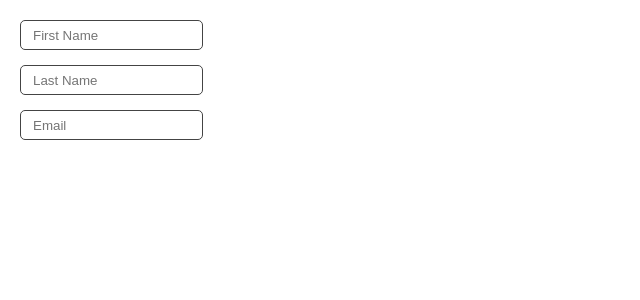
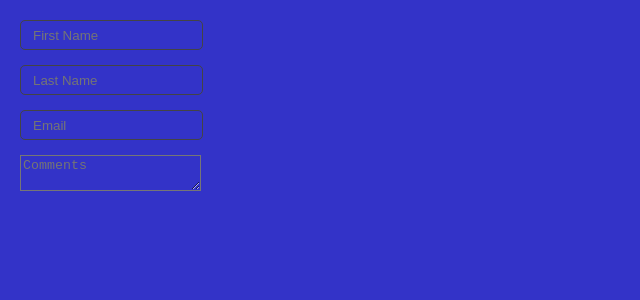
Before and after one commit to GiannisTzonis/form, a React (Create React App) app: page / in a window 1280 px wide. Shown: the top 300 px of the page, without its empty margins (0-640 px from the left). Built offline with nearby package versions, Linux system fonts and the light colour scheme.

Commit message:
added textarea

```diff
--- a/src/Form.js
+++ b/src/Form.js
@@ -5,7 +5,10 @@ export default function Form() {
     firstName: "",
     lastName: "",
     email: "",
+    comments: "",
   });
+
+  console.log(formData.comments);
 
   function handleChange(event) {
     setFormData((prevFormData) => {
@@ -15,7 +18,6 @@ export default function Form() {
       };
     });
   }
-
   return (
     <form>
       <input
@@ -39,6 +41,12 @@ export default function Form() {
         name="email"
         value={formData.email}
       />
+      <textarea
+        value={formData.comments}
+        placeholder="Comments"
+        onChange={handleChange}
+        name="comments"
+      />
     </form>
   );
 }
--- a/src/styles.css
+++ b/src/styles.css
@@ -1,5 +1,6 @@
 * {
   box-sizing: border-box;
+  background-color: rgb(51, 51, 200);
 }
 
 body {
```
